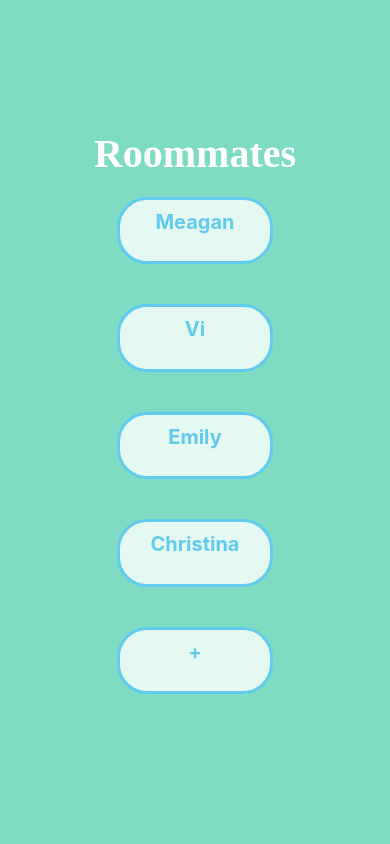
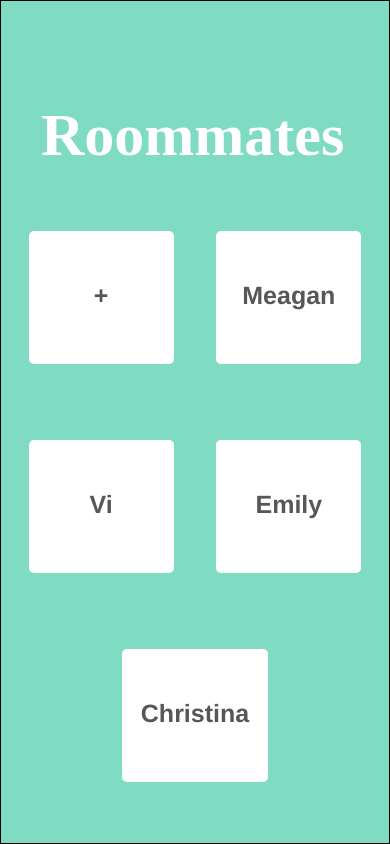
Before and after one commit to meagan-lai/Chore-Share, a React Native app: screen / in a window 390 px wide. Built offline with nearby package versions, Linux system fonts and the light colour scheme.

Commit message:
Styling added

```diff
--- a/App.js
+++ b/App.js
@@ -46,17 +46,19 @@ export default class App extends Component {
     return (
       <ScrollView contentContainerStyle={styles.container}>
         <Text style={styles.header}>Roommates</Text>
+        <TouchableHighlight
+          style={styles.button}
+          onPress={() => this.newRoommate("test")}
+        >
+          <View>
+            <Text style={styles.text}>+</Text>
+          </View>
+        </TouchableHighlight>
         {this.state.roommateNames.map((name, i) => {
           return (
             <Roommate key={i} name={name} roommateAdd={this.roommateAdd} />
           );
         })}
-        <TouchableHighlight
-          style={styles.button}
-          onPress={() => this.newRoommate("test")}
-        >
-          <Text style={styles.text}>+</Text>
-        </TouchableHighlight>
       </ScrollView>
     );
   }
@@ -65,45 +67,43 @@ export default class App extends Component {
 const styles = StyleSheet.create({
   container: {
     flex: 1,
-    flexDirection: "column",
+    flexDirection: "row",
     flexWrap: "wrap",
     justifyContent: "center",
     alignItems: "center",
-    backgroundColor: "#7FDCC2"
+    backgroundColor: "#7FDCC2",
+    justifyContent: "space-evenly",
+    alignItems: "flex-start",
+    borderWidth: 1
   },
-  welcome: {
-    fontSize: 20,
-    textAlign: "center",
-    margin: 10
-  },
-  instructions: {
-    textAlign: "center",
-    color: "#333333",
-    marginBottom: 5
-  },
+
   button: {
     backgroundColor: "white",
-    borderColor: "#5ac8fa",
-    borderWidth: 3,
-    margin: 20,
-    width: 5,
+    borderColor: "#7FDCC2",
+    borderWidth: 5,
+    margin: 10,
     paddingVertical: 10,
-    borderRadius: 30,
+    borderRadius: 10,
     width: "40%",
-    height: "8%",
-    opacity: 0.8
+    height: "17%"
   },
   text: {
     textAlign: "center",
-    color: "#5ac8fa",
-    fontSize: 20,
-    fontWeight: "bold"
+    color: "#575757",
+    fontFamily: "Helvetica",
+    fontSize: 25,
+    fontWeight: "bold",
+    paddingVertical: 40
   },
 
   header: {
+    textAlign: "left",
     fontFamily: "Vibur",
     fontWeight: "bold",
-    fontSize: 40,
-    color: "white"
+    fontSize: 60,
+    color: "white",
+    width: "100%",
+    paddingLeft: 40,
+    paddingTop: 100
   }
 });
--- a/Roommate.js
+++ b/Roommate.js
@@ -10,39 +10,40 @@ import {
 const styles = StyleSheet.create({
   button: {
     backgroundColor: "white",
-    borderColor: "#5ac8fa",
-    borderWidth: 3,
-    margin: 20,
-    width: 5,
+    borderColor: "#7FDCC2",
+    borderWidth: 5,
+    margin: 10,
     paddingVertical: 10,
-    borderRadius: 30,
+    borderRadius: 10,
     width: "40%",
-    height: "8%",
-    opacity: 0.8
+    height: "17%"
   },
   text: {
     textAlign: "center",
-    color: "#5ac8fa",
-    fontSize: 20,
-    fontWeight: "bold"
+    color: "#575757",
+    fontFamily: "Helvetica",
+    fontSize: 25,
+    fontWeight: "bold",
+    paddingVertical: 40
   },
   active: {
-    borderColor: "#5ac8fa",
-    borderWidth: 3,
-    backgroundColor: "black",
-    margin: 20,
+    borderColor: "#54B888",
+    borderWidth: 5,
+    backgroundColor: "white",
+    margin: 10,
     paddingHorizontal: 5,
     paddingVertical: 10,
-    borderRadius: 30,
+    borderRadius: 10,
     width: "40%",
-    height: "8%",
-    opacity: 0.8
+    height: "17%",
+    paddingVertical: 50
   },
 
   textActive: {
-    color: "white",
     textAlign: "center",
-    fontSize: 20,
+    color: "#575757",
+    fontFamily: "Helvetica",
+    fontSize: 25,
     fontWeight: "bold"
   }
 });
```
